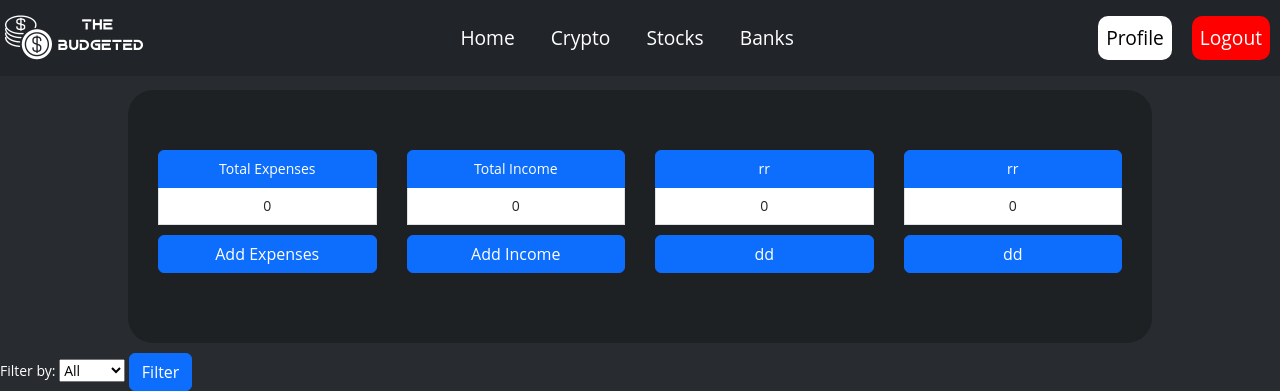
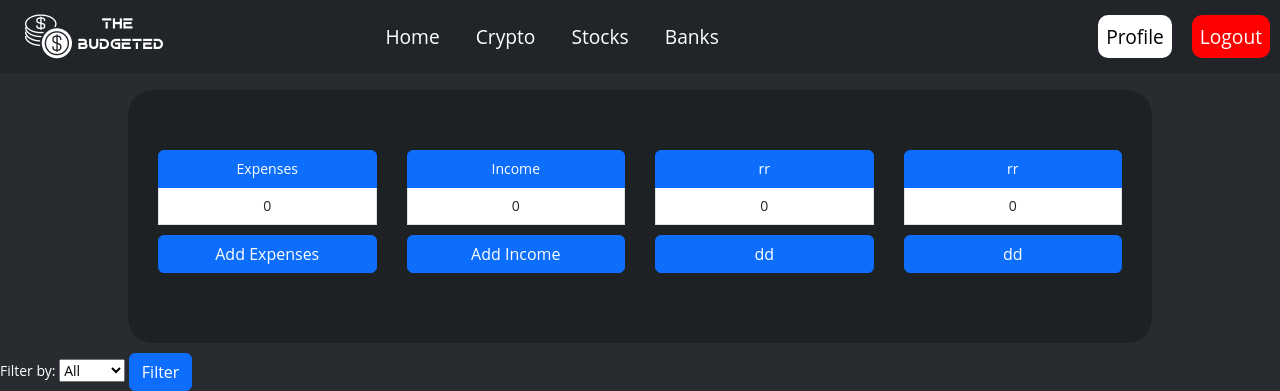
Before and after one commit to devve2kccc/BudgetManager, a Flask app: page / in a window 1280 px wide. Shown: the top 391 px of the page. Run offline with Flask 3, Linux system fonts and the light colour scheme; a user stored in the database is signed in; some libraries are stand-ins or nearby versions.

Commit message:
Designed fixed section

```diff
--- a/website/static/css/home.css
+++ b/website/static/css/home.css
@@ -8,6 +8,11 @@ html body {
   padding: 0;
 }
 
+.logo {
+  position: absolute;
+  left: 20px;
+  transform: translateY(-50%);
+}
 .navbar {
   background-color: #333;
   position: fixed;
@@ -16,6 +21,7 @@ html body {
   right: 0;
   width: 100%;
   z-index: 999;
+  padding: 15px 0;
   text-align: center;
 }
 
@@ -66,9 +72,18 @@ html body {
 
 .container-box ul {
   width: 300px;
+  height: auto;
   padding: 0 15px;
 }
 
 .container-box ul button {
+  width: auto;
+  height: auto;
   margin: 10px 0;
 }
+
+@media (max-width: 835px) {
+  .container-box {
+    flex-wrap: wrap;
+  }
+}
--- a/website/static/css/style.css
+++ b/website/static/css/style.css
@@ -16,6 +16,10 @@ html body {
   right: 0;
   width: 100%;
   z-index: 999;
+}
+
+.navbar .navbar-brand img {
+  padding: 0 10px;
 }
 
 .navbar-brand {
--- a/website/templates/base.html
+++ b/website/templates/base.html
@@ -25,7 +25,7 @@
 <body>
   <nav class="navbar navbar-expand-lg navbar-dark bg-dark">
     <a class="navbar-brand" href="/">
-      <img src="{{ url_for('static', filename='img/logo.png') }}" alt="Logo" width="150" height="50">
+      <img src="{{ url_for('static', filename='img/logo.png') }}" class="logo" alt="Logo" width="150" height="50">
     </a>
     <button class="navbar-toggler" type="button" data-toggle="collapse" data-target="#navbarContent"
       aria-controls="navbarContent" aria-expanded="false" aria-label="Toggle navigation">
--- a/website/templates/home.html
+++ b/website/templates/home.html
@@ -7,12 +7,12 @@
 {% block content %}
 <section class="container-box">
   <ul class="list-group" id="expense-box">
-    <li class="list-group-item active">Total Expenses</li>
+    <li class="list-group-item active">Expenses</li>
     <li class="list-group-item">{{ total_expenses }}</li>
     <button id="addexpense-btn" class="btn btn-primary">Add Expenses</button>
   </ul>
   <ul class="list-group" id="income-box">
-    <li class="list-group-item active">Total Income</li>
+    <li class="list-group-item active">Income</li>
     <li class="list-group-item">{{ total_income }}</li>
     <button id="addincome-btn" class="btn btn-primary">Add Income</button>
   </ul>
```
